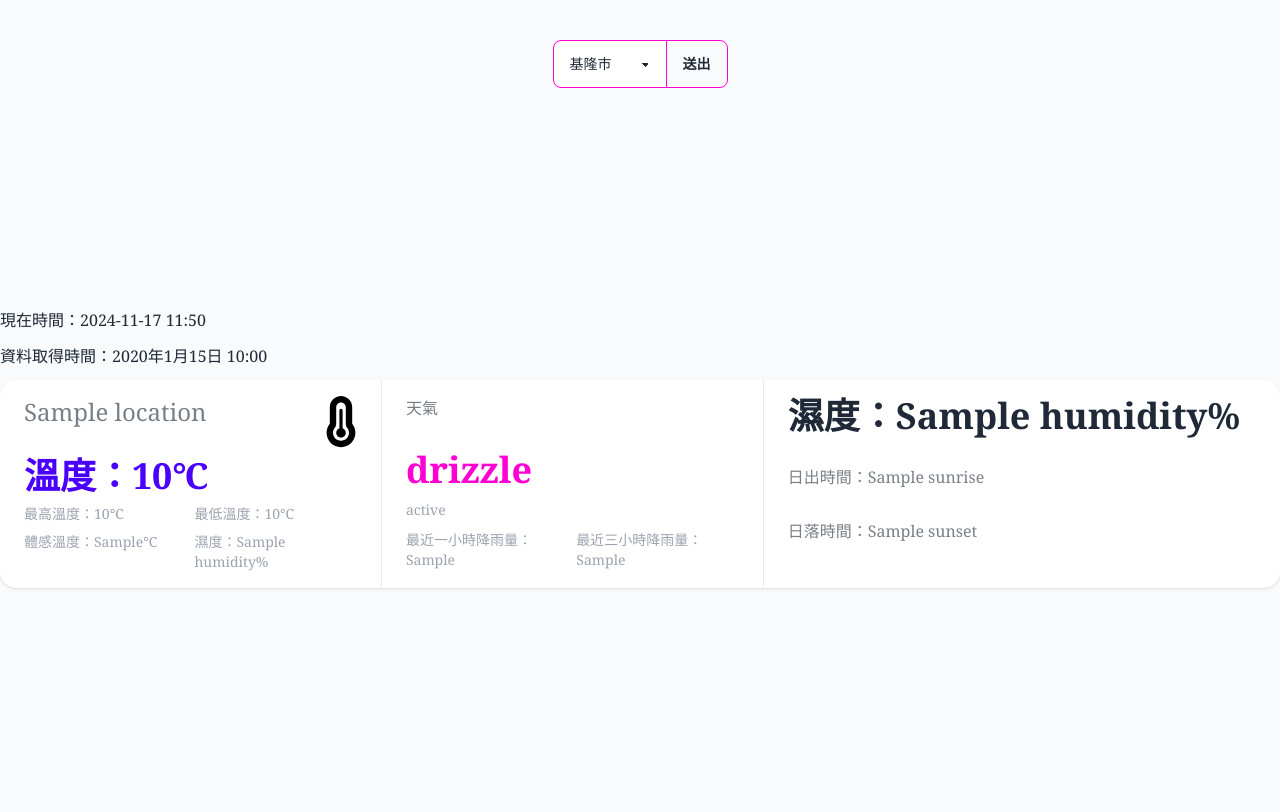
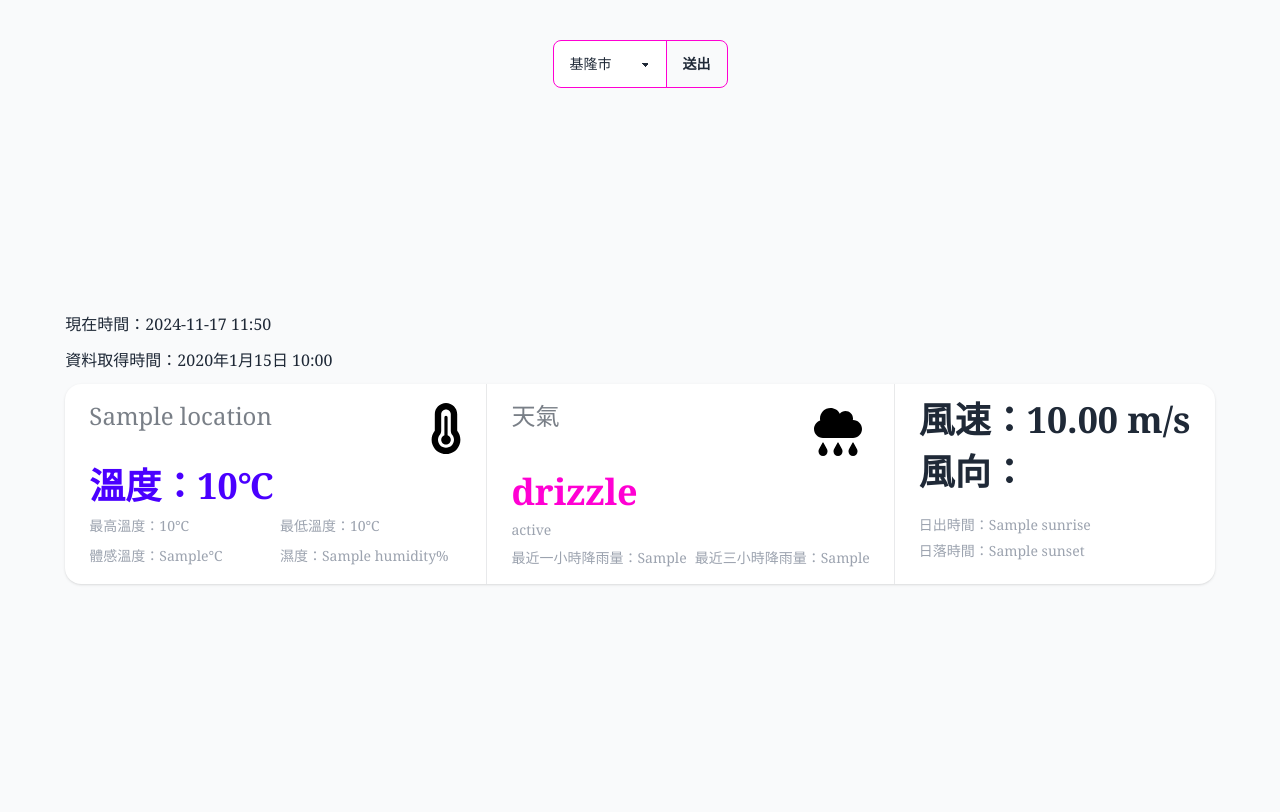
Before and after one commit to Roger-0227/weather, a Django app: template weather/templates/pages/index.html in a window 1280 px wide. Shown: the top 812 px of the page. Run offline with Django 5.2, Linux system fonts and the light colour scheme; the template is opened without the code that fills it: most values are stand-ins (such as "Sample title", 1, 10 or a date in 2020); some libraries are stand-ins or nearby versions.

Commit message:
Adjust index.html CSS style

```diff
--- a/theme/static/css/dist/styles.css
+++ b/theme/static/css/dist/styles.css
@@ -1655,6 +1655,22 @@
   margin-bottom: 0.75rem;
 }
 
+.mt-2 {
+  margin-top: 0.5rem;
+}
+
+.mb-2 {
+  margin-bottom: 0.5rem;
+}
+
+.mb-5 {
+  margin-bottom: 1.25rem;
+}
+
+.mb-4 {
+  margin-bottom: 1rem;
+}
+
 .block {
   display: block;
 }
--- a/weather/templates/pages/home.html
+++ b/weather/templates/pages/home.html
@@ -20,16 +20,13 @@
         <option value="Hsinchu">新竹市</option>
         <option value="Miaoli">苗栗縣市</option>
         <option value="Taichung">台中市</option>
-        <option value="Changhua County">彰化縣</option>
-        <option value="Changhua City">彰化市</option>
+        <option value="Changhua">彰化縣市</option>
         <option value="Nantou">南投縣市</option>
         <option value="Yunlin County">雲林縣</option>
-        <option value="Chiayi County">嘉義縣</option>
-        <option value="Chiayi City">嘉義市</option>
+        <option value="Chiayi">嘉義縣市</option>
         <option value="Tainan City">台南市</option>
         <option value="Kaohsiung City">高雄市</option>
-        <option value="Pingtung County">屏東縣</option>
-        <option value="Pingtung City">屏東市</option>
+        <option value="Pingtung">屏東縣市</option>
         <option value="Yilan">宜蘭縣市</option>
         <option value="Hualien">花蓮縣市</option>
         <option value="Taitung">台東縣市</option>
--- a/weather/templates/pages/index.html
+++ b/weather/templates/pages/index.html
@@ -32,9 +32,21 @@
               d="M96 320c-53 0-96-43-96-96c0-42.5 27.6-78.6 65.9-91.2C64.7 126.1 64 119.1 64 112C64 50.1 114.1 0 176 0c43.1 0 80.5 24.3 99.2 60c14.7-17.1 36.5-28 60.8-28c44.2 0 80 35.8 80 80c0 5.5-.6 10.8-1.6 16c.5 0 1.1 0 1.6 0c53 0 96 43 96 96s-43 96-96 96L96 320zM81.5 353.9c12.2 5.2 17.8 19.3 12.6 31.5l-48 112c-5.2 12.2-19.3 17.8-31.5 12.6S-3.3 490.7 1.9 478.5l48-112c5.2-12.2 19.3-17.8 31.5-12.6zm120 0c12.2 5.2 17.8 19.3 12.6 31.5l-48 112c-5.2 12.2-19.3 17.8-31.5 12.6s-17.8-19.3-12.6-31.5l48-112c5.2-12.2 19.3-17.8 31.5-12.6zm244.6 31.5l-48 112c-5.2 12.2-19.3 17.8-31.5 12.6s-17.8-19.3-12.6-31.5l48-112c5.2-12.2 19.3-17.8 31.5-12.6s17.8 19.3 12.6 31.5zM313.5 353.9c12.2 5.2 17.8 19.3 12.6 31.5l-48 112c-5.2 12.2-19.3 17.8-31.5 12.6s-17.8-19.3-12.6-31.5l48-112c5.2-12.2 19.3-17.8 31.5-12.6z"
             />
           </svg>
+          {% elif status == "Clouds" %}
+          <svg xmlns="http://www.w3.org/2000/svg" viewBox="0 0 640 512">
+            <path
+              d="M0 336c0 79.5 64.5 144 144 144l368 0c70.7 0 128-57.3 128-128c0-61.9-44-113.6-102.4-125.4c4.1-10.7 6.4-22.4 6.4-34.6c0-53-43-96-96-96c-19.7 0-38.1 6-53.3 16.2C367 64.2 315.3 32 256 32C167.6 32 96 103.6 96 192c0 2.7 .1 5.4 .2 8.1C40.2 219.8 0 273.2 0 336z"
+            />
+          </svg>
+          {% elif status == "drizzle" %}
+          <svg xmlns="http://www.w3.org/2000/svg" viewBox="0 0 512 512">
+            <path
+              d="M96 320c-53 0-96-43-96-96c0-42.5 27.6-78.6 65.9-91.2C64.7 126.1 64 119.1 64 112C64 50.1 114.1 0 176 0c43.1 0 80.5 24.3 99.2 60c14.7-17.1 36.5-28 60.8-28c44.2 0 80 35.8 80 80c0 5.5-.6 10.8-1.6 16c.5 0 1.1 0 1.6 0c53 0 96 43 96 96s-43 96-96 96L96 320zm-6.8 52c1.3-2.5 3.9-4 6.8-4s5.4 1.5 6.8 4l35.1 64.6c4.1 7.5 6.2 15.8 6.2 24.3l0 3c0 26.5-21.5 48-48 48s-48-21.5-48-48l0-3c0-8.5 2.1-16.9 6.2-24.3L89.2 372zm160 0c1.3-2.5 3.9-4 6.8-4s5.4 1.5 6.8 4l35.1 64.6c4.1 7.5 6.2 15.8 6.2 24.3l0 3c0 26.5-21.5 48-48 48s-48-21.5-48-48l0-3c0-8.5 2.1-16.9 6.2-24.3L249.2 372zm124.9 64.6L409.2 372c1.3-2.5 3.9-4 6.8-4s5.4 1.5 6.8 4l35.1 64.6c4.1 7.5 6.2 15.8 6.2 24.3l0 3c0 26.5-21.5 48-48 48s-48-21.5-48-48l0-3c0-8.5 2.1-16.9 6.2-24.3z"
+            />
+          </svg>
           {% endif %}
         </div>
-        <div class="stat-title">天氣</div>
+        <div class="stat-title text-2xl">天氣</div>
         <div class="stat-value text-secondary col-span-2">{{status}}</div>
         <div class="text-gray-400 text-sm col-span-2">{{detailed_status}}</div>
         <div class="text-gray-400 text-sm">最近一小時降雨量：{{rain_1}}</div>
@@ -42,10 +54,46 @@
       </div>
 
       <div class="stat">
-        <div class="stat-figure text-secondary"></div>
-        <div class="stat-value">濕度：{{humidity}}%</div>
-        <div class="stat-title">日出時間：{{sunrise}}</div>
-        <div class="stat-title">日落時間：{{sunset}}</div>
+        <div class="stat-value">
+          <p class="mb-3">風速：{{wind_miles_hour.speed|floatformat:2}} m/s</p>
+          <p class="mb-4">風向：
+          {% if wind_miles_hour.deg > 348.75 and wind_miles_hour.deg < 11.25 %}
+          北
+          {% elif wind_miles_hour.deg > 11.26 and wind_miles_hour.deg < 33.75 %}
+          北東北
+          {% elif wind_miles_hour.deg > 33.76 and wind_miles_hour.deg < 56.25 %}
+          東北
+          {% elif wind_miles_hour.deg > 56.26 and wind_miles_hour.deg < 78.75 %}
+          東東北
+          {% elif wind_miles_hour.deg > 78.76 and wind_miles_hour.deg < 101.25 %}
+          東
+          {% elif wind_miles_hour.deg > 101.26 and wind_miles_hour.deg < 123.75 %}
+          東東南
+          {% elif wind_miles_hour.deg > 123.76 and wind_miles_hour.deg < 146.25 %}
+          東南
+          {% elif wind_miles_hour.deg > 146.26 and wind_miles_hour.deg < 168.75 %}
+          南東南
+          {% elif wind_miles_hour.deg > 168.76 and wind_miles_hour.deg < 191.25 %}
+          南
+          {% elif wind_miles_hour.deg > 191.26 and wind_miles_hour.deg < 213.75 %}
+          南西南
+          {% elif wind_miles_hour.deg > 213.76 and wind_miles_hour.deg < 236.25 %}
+          西南
+          {% elif wind_miles_hour.deg > 236.26 and wind_miles_hour.deg < 258.75 %}
+          西西南
+          {% elif wind_miles_hour.deg > 258.76 and wind_miles_hour.deg < 281.25 %}
+          西
+          {% elif wind_miles_hour.deg > 281.26 and wind_miles_hour.deg < 303.75 %}
+          西西北
+          {% elif wind_miles_hour.deg > 303.76 and wind_miles_hour.deg < 326.25 %}
+          西北
+          {% elif wind_miles_hour.deg > 326.26 and wind_miles_hour.deg < 348.75 %}
+          北西北
+          {% endif %}
+          </p>
+        </div>
+        <div class="text-gray-400 text-sm">日出時間：{{sunrise}}</div>
+        <div class="text-gray-400 text-sm">日落時間：{{sunset}}</div>
       </div>
     </div>
   </div>
```
